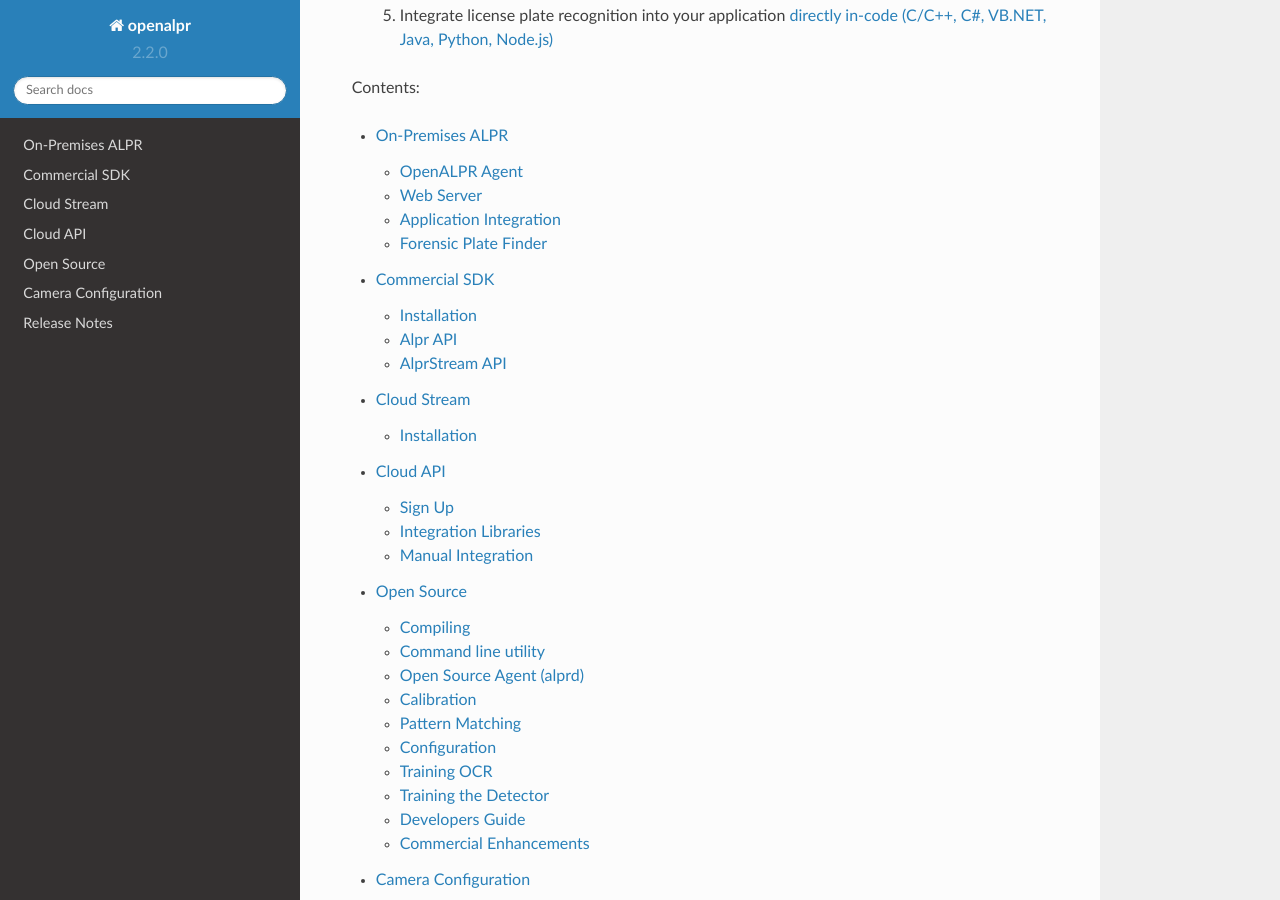
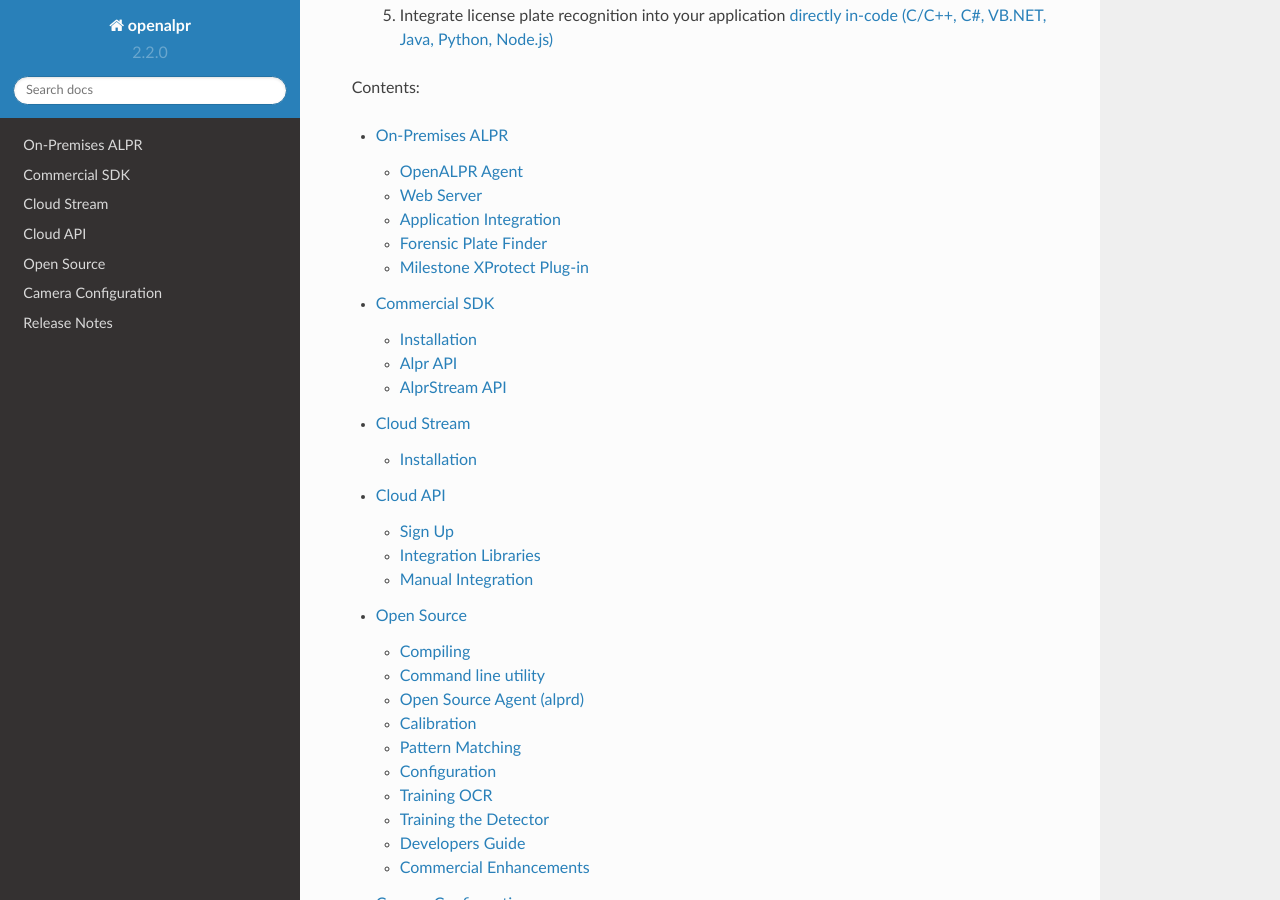
Before and after one commit to openalpr/doc, a Sphinx documentation site: the page built from source/index.rst, in a window 1280 px wide and 900 px high, scrolled down 500 px. Built offline with Sphinx 7.4.7 and the Read the Docs theme 2.0.0, drawn with Linux system fonts in a browser that asks for light colours.

Commit message:
Added milestone doc

```diff
--- a/source/on_premises.rst
+++ b/source/on_premises.rst
@@ -425,3 +427,10 @@
     2,gb,CV60UK,0,6,70,77,2.84,3.12,6,82.6058,gb,0
     1,gb,GP0VZC,0,9,199,211,8,8.48,18,84.4312,gb,0
     4,gb,GR15RYT,1,2,981,994,39.28,39.8,39,82.4912,gb,0
+
+
+
+Milestone XProtect Plug-in
+=============================
+
+.. include:: milestone.include
```
Also changed, not shown: other parts of source/on_premises.rst (+2 -0 lines), source/images/milestone/agent_settings.png (added), source/images/milestone/camera_mapping.png (added), source/images/milestone/camera_setup.png (added), source/images/milestone/license_key.png (added), source/images/milestone/local_queue.png (added), source/images/milestone/milestone_alarm.png (added), source/images/milestone/search_results.png (added), 1 other file.
